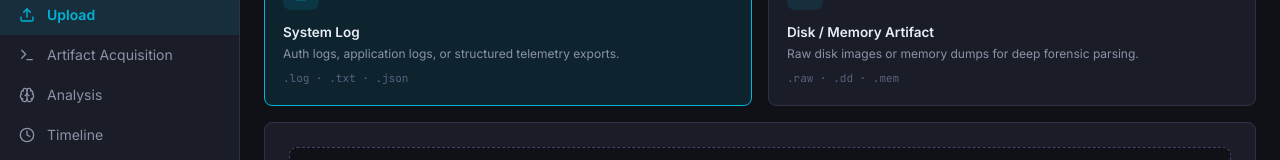
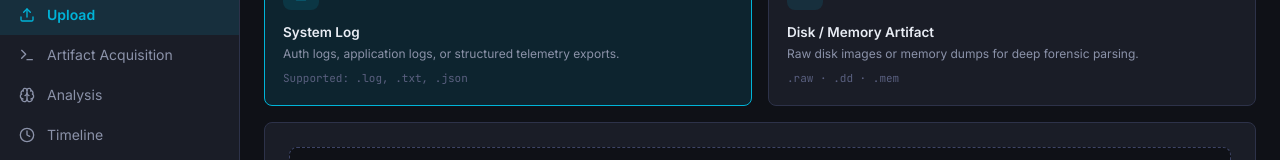
Before and after one commit to bieee123/AI-Forensics-Assistant, a Next.js app in the folder frontend/: page /upload in a window 1280 px wide. Shown: the part 173-333 px from the top of the page. Built offline with nearby package versions, Linux system fonts and the light colour scheme; no server answers.

Commit message:
fix: use i18n supported text for log file types in upload page

```diff
--- a/frontend/src/app/upload/page.tsx
+++ b/frontend/src/app/upload/page.tsx
@@ -143,7 +143,7 @@ export default function UploadPage() {
             </div>
             <div className="font-semibold text-[13.5px] mb-1">{tr.upload.systemLog}</div>
             <div className="text-xs text-text-secondary mb-2">{tr.upload.systemLogDesc}</div>
-            <div className="text-[11px] font-mono text-text-muted">.log · .txt · .json</div>
+            <div className="text-[11px] font-mono text-text-muted">{tr.upload.supported}</div>
           </div>
           <div
             onClick={() => setUploadType("disk")}
```
